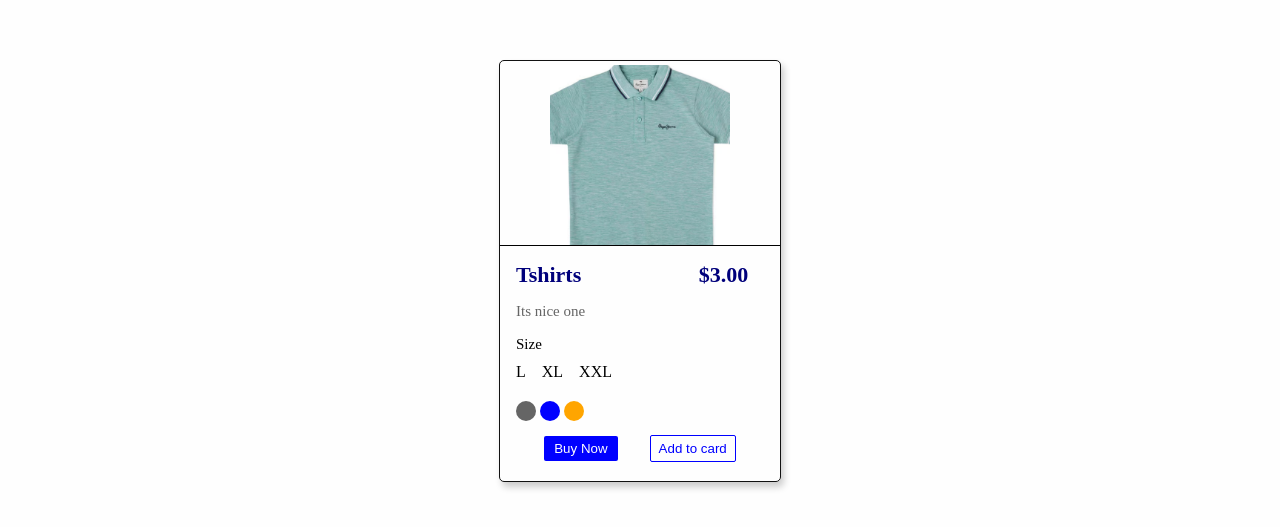
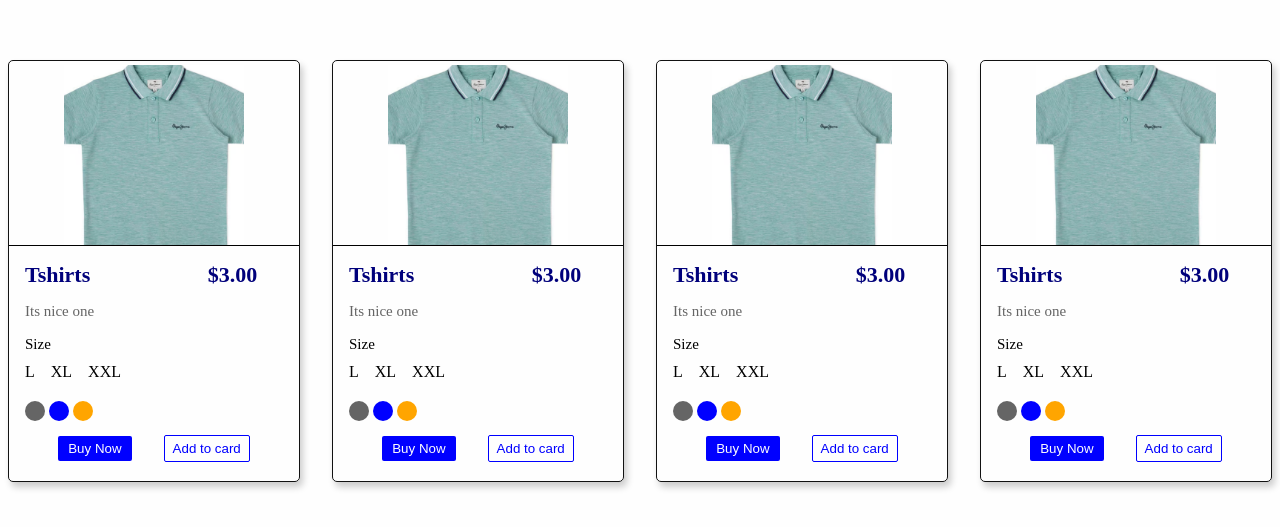
Before and after one commit to bnaveenbharathi/Front_End, a plain HTML site: page DAY_2/index.html in a window 1280 px wide. Shown: the part 137-664 px from the top of the page. Drawn offline with Linux system fonts and the light colour scheme.

Commit message:
flex box updates

```diff
--- a/DAY_2/index.html
+++ b/DAY_2/index.html
@@ -54,6 +54,140 @@
 </div>
 
 
+<div class="card">
+  <div class="card_img">
+      <img src="./image.png" alt="">
+  </div>
+  <div class="card_content">
+      <div class="content_head">
+          <span>
+              Tshirts
+          </span>
+           <span class="price">
+              $3.00
+           </span>
+      </div>
+      <p class="description">
+          Its nice one
+      </p>
+      <span class="size_head">size</span>
+    <div class="sizes">
+      <span>L</span>
+      <span>XL</span>
+      <span>XXL</span>
+    </div>
+    <div class="color">
+      <div class="white color_code">
+
+      </div>
+      <div class="blue color_code">
+
+      </div>
+      <div class="orange color_code">
+
+      </div>
+    </div>
+    <div class="action_btns">
+      <button class="buy_now">
+          Buy Now
+      </button>
+      <button class="add_to_btn">
+          Add to card
+      </button>
+    </div>
+  </div>
+</div>
+
+
+<div class="card">
+  <div class="card_img">
+      <img src="./image.png" alt="">
+  </div>
+  <div class="card_content">
+      <div class="content_head">
+          <span>
+              Tshirts
+          </span>
+           <span class="price">
+              $3.00
+           </span>
+      </div>
+      <p class="description">
+          Its nice one
+      </p>
+      <span class="size_head">size</span>
+    <div class="sizes">
+      <span>L</span>
+      <span>XL</span>
+      <span>XXL</span>
+    </div>
+    <div class="color">
+      <div class="white color_code">
+
+      </div>
+      <div class="blue color_code">
+
+      </div>
+      <div class="orange color_code">
+
+      </div>
+    </div>
+    <div class="action_btns">
+      <button class="buy_now">
+          Buy Now
+      </button>
+      <button class="add_to_btn">
+          Add to card
+      </button>
+    </div>
+  </div>
+</div>
+
+<div class="card">
+  <div class="card_img">
+      <img src="./image.png" alt="">
+  </div>
+  <div class="card_content">
+      <div class="content_head">
+          <span>
+              Tshirts
+          </span>
+           <span class="price">
+              $3.00
+           </span>
+      </div>
+      <p class="description">
+          Its nice one
+      </p>
+      <span class="size_head">size</span>
+    <div class="sizes">
+      <span>L</span>
+      <span>XL</span>
+      <span>XXL</span>
+    </div>
+    <div class="color">
+      <div class="white color_code">
+
+      </div>
+      <div class="blue color_code">
+
+      </div>
+      <div class="orange color_code">
+
+      </div>
+    </div>
+    <div class="action_btns">
+      <button class="buy_now">
+          Buy Now
+      </button>
+      <button class="add_to_btn">
+          Add to card
+      </button>
+    </div>
+  </div>
+</div>
+
+
 
 
 
--- a/DAY_2/style.css
+++ b/DAY_2/style.css
@@ -1,16 +1,19 @@
 body{
     background: #fefefe;
     display: flex;
-    justify-content: center;
     align-items: center;
     height: 100vh;
+    gap: 2rem;
+    justify-content: center;
 }
 .card{
-    width: 280px;
+    flex: 1;
+    width: 100%;
     height: 420px;
     border: 1px solid #121212;
     display: flex;
     flex-direction: column;
+    flex-basis: 20%;
     justify-content: center;
     border-radius: 5px;
     box-shadow: 3px 5px 7px rgba(0,0,0,0.2);
@@ -89,3 +92,10 @@ body{
     align-items: center;
     gap: 2rem;
 }
+
+@media screen and (max-width:768px) {
+    body{
+        flex-direction: column;
+    }
+
+}
```
Also changed, not shown: DAY_4/index.html (added, +99 -0 lines), DAY_4/style.css (added, +44 -0 lines).
